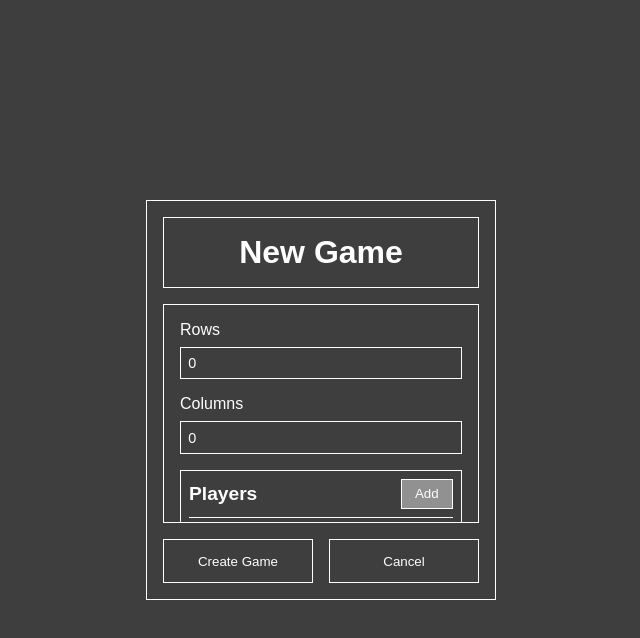
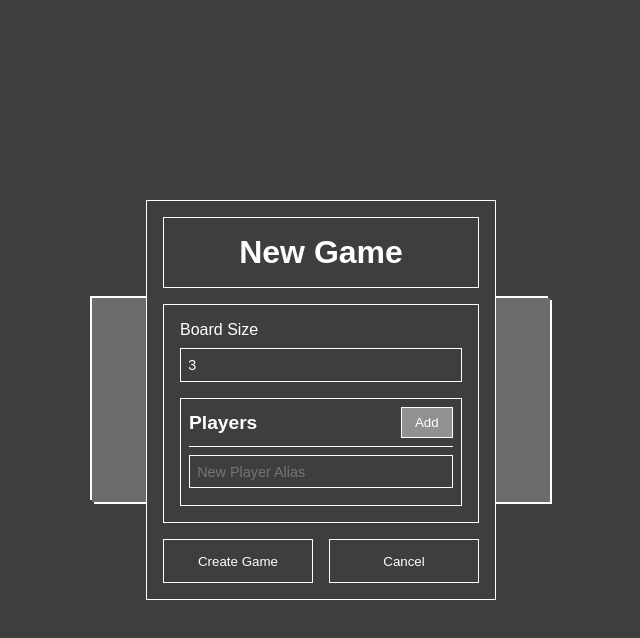
Before and after one commit to EyeZen/PropertyHadap, a React (Vite) app: page / in a window 1280 px wide. Both pictures are taken after a click on the button "Create Game". Shown: the top 638 px of the page, without its empty margins (319-959 px from the left). Built offline with nearby package versions, Linux system fonts and the light colour scheme; a web font is replaced by a local one.

Commit message:
Updated CreateGame and Dialog styles

```diff
--- a/src/components/CreateGame/CreateGame.css
+++ b/src/components/CreateGame/CreateGame.css
@@ -2,6 +2,22 @@
     height: 100vh;
     display: grid;
     place-content: center;
+
+    & .btn-group {
+        display: grid;
+        grid-template-columns: repeat(2, 1fr);
+        gap: 1em;
+
+        /* border: 8px solid #fefefe; */
+        padding: 5em 7em;
+        background-color: #7c7b7bc1;
+        box-shadow: -2px -2px 0px #ffffff, 2px 2px 0px white;
+        transition: all 200ms ease-in-out;
+
+        &:hover {
+            box-shadow: -5px -5px 0px #ffffff, 5px 5px 0px white;
+        }
+    }
 
     & button {
         background: none;
@@ -150,3 +166,31 @@
         gap: 1em;
     }
 }
+
+.guide-wrapper {
+    padding: 1em;
+    text-align: center;
+    display: flex;
+    flex-direction: column;
+    gap: 1em;
+    height: 100%;
+
+    & h1 {
+        border: 1px solid #fefefe;
+        padding-block: 0.5em;
+        position: sticky;
+        top: 0;
+        background-color: #434343;
+    }
+
+    & ul {
+        flex: 1;
+        list-style: none;
+        display: grid;
+        grid-template-columns: 1fr;
+        gap: 1em;
+        border: 1px solid #fefefe;
+        overflow-y: scroll;
+        padding: 1em;
+    }
+}
--- a/src/components/CreateGame/CreateGame.jsx
+++ b/src/components/CreateGame/CreateGame.jsx
@@ -2,26 +2,21 @@ import { useState } from "react";
 import "./CreateGame.css";
 import { useDispatch } from "react-redux";
 import { gameBoardActions } from "../../store/slices/gameBoardSlice";
+import Dialog from "../Dialog/Dialog";
 
 function CreateGame() {
     const [createGameFlag, setCreateGameFlag] = useState(false);
+    const [showGuideFlag, setShowGuideFlag] = useState(false);
     const [playersList, setPlayersList] = useState([]);
-    const [size, setSize] = useState({ rows: 0, columns: 0 });
+    const [size, setSize] = useState(3);
     const [newPlayer, setNewPlayer] = useState('');
     const dispatch = useDispatch();
     const { setBoardSize, setPlayers, setGameStarted } = gameBoardActions;
 
-    const rowsChangeHandler = (ev) => {
+    const sizeChangeHandler = (ev) => {
         const value = ev.target.value;
         // if(value && !isNaN(parseInt(value))) {
-            setSize(_size => ({ ..._size, rows: value }))
-        // }
-    };
-
-    const columnsChangeHandler = (ev) => {
-        const value = ev.target.value;
-        // if(value && !isNaN(parseInt(value))) {
-            setSize(_size => ({ ..._size, columns: value }))
+            setSize(value);
         // }
     };
 
@@ -42,11 +37,10 @@ function CreateGame() {
 
     const createGameHandler = () => {
         if(
-            size.rows && !isNaN(parseInt(size.rows)) &&
-            size.columns && !isNaN(parseInt(size.columns)) &&
+            size && !isNaN(parseInt(size)) &&
             playersList && playersList.length > 0
         ) {
-            dispatch(setBoardSize(size));
+            dispatch(setBoardSize({ rows: size, columns: size }));
             dispatch(setPlayers({ players: playersList.map(player => ({ alias: player })) }));
             dispatch(setGameStarted(true));
         }
@@ -54,18 +48,17 @@ function CreateGame() {
 
     return (
         <div className="create-game">
-            <button onClick={() => setCreateGameFlag(flag => !flag)}>Create Game</button>
+            <div className="btn-group">
+                <button onClick={() => setCreateGameFlag(flag => !flag)}>Create Game</button>
+                <button onClick={() => setShowGuideFlag(true)}>Guide</button>
+            </div>
 
             <div className="game-form-wrapper" style={{ display: createGameFlag ? undefined : 'none' }}>
                 <h1>New Game</h1>
                 <div className="game-form">
                     <div className="form-controller">
-                        <label htmlFor="rows">Rows</label>
-                        <input type="text" name="rows" id="rows" value={size.rows} onChange={rowsChangeHandler} />
-                    </div>
-                    <div className="form-controller">
-                        <label htmlFor="columns">Columns</label>
-                        <input type="text" name="columns" id="columns" value={size.columns} onChange={columnsChangeHandler}  />
+                        <label htmlFor="size">Board Size</label>
+                        <input type="text" name="size" id="size" value={size} onChange={sizeChangeHandler} />
                     </div>
                     <div className="form-controller form-controller__block">
                         <div className="form-controller__header">
@@ -87,6 +80,29 @@ function CreateGame() {
                     <button onClick={() => setCreateGameFlag(false)}>Cancel</button>
                 </div>
             </div>
+
+            <Dialog open={showGuideFlag} >
+                <GameGuide onClose={() => setShowGuideFlag(false)} />
+            </Dialog>
+
+        </div>
+    )
+}
+
+function GameGuide({ onClose }) {
+    return (
+        <div className="guide-wrapper">
+            <h1>Guide</h1>
+            <ul>
+                <li>The objective of the game is to capture most tiles on the board.</li>
+                <li>A tile is capture when all four of its edges are selected.</li>
+                <li>Any number of players can play together in a game.</li>
+                <li>Every player in the game gets a turn in round-robin fashion.</li>
+                <li>Each player gets to select any one unselected edge on the board.</li>
+                <li>On selection, if the selected edge is a part of now captured tile, the player earns one point and one extra move.</li>
+                <li>When all tiles are captured, player with the most tiles captured is the winner!</li>
+            </ul>
+            <button onClick={onClose}>Close</button>
         </div>
     )
 }
--- a/src/components/Dialog/Dialog.css
+++ b/src/components/Dialog/Dialog.css
@@ -1,17 +1,16 @@
 .dialog-wrapper {
+    position: fixed;
+    left: 0;
+    top: 0;
+    width: 100vw;
+    height: 100vh;
+    background-color: #222222a3;
+}
+
+.dialog-inner-wrapper {
+    width: 100%;
+    height: 100%;
     position: relative;
-
-    /* backdrop */
-    &::before {
-        content: '';
-        display: block;
-        position: absolute;
-        left: 0;
-        top: 0;
-        width: 100vw;
-        height: 100vh;
-        background-color: #222222a3;
-    }
 }
 
 .dialog-container {
--- a/src/components/Dialog/Dialog.jsx
+++ b/src/components/Dialog/Dialog.jsx
@@ -17,10 +17,12 @@ function Dialog({ children, open }) {
 
     return (
         <div className="dialog-wrapper" style={{ display: open ? undefined : 'none' }}>
+            <div className="dialog-inner-wrapper">
                 <div className="dialog-container">
                     {children}
                 </div>
             </div>
+        </div>
     )
 }
 
```
